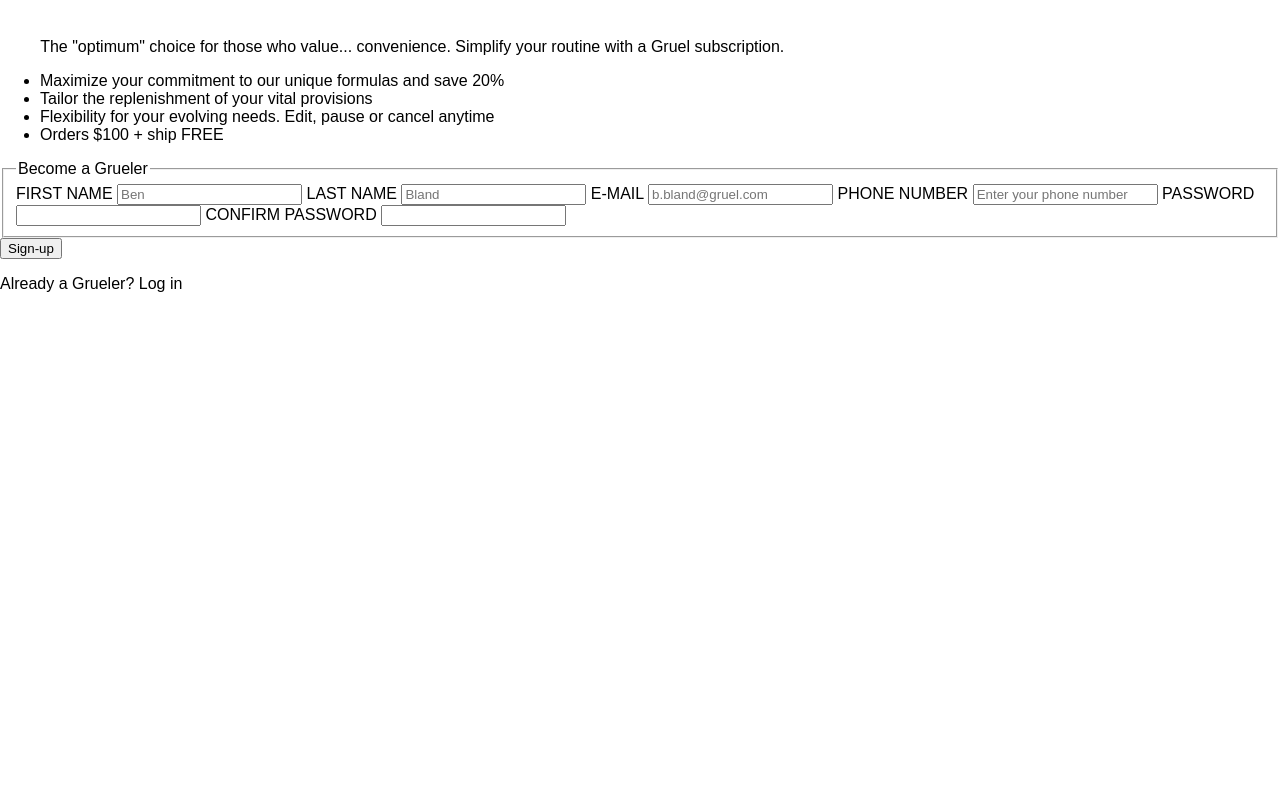
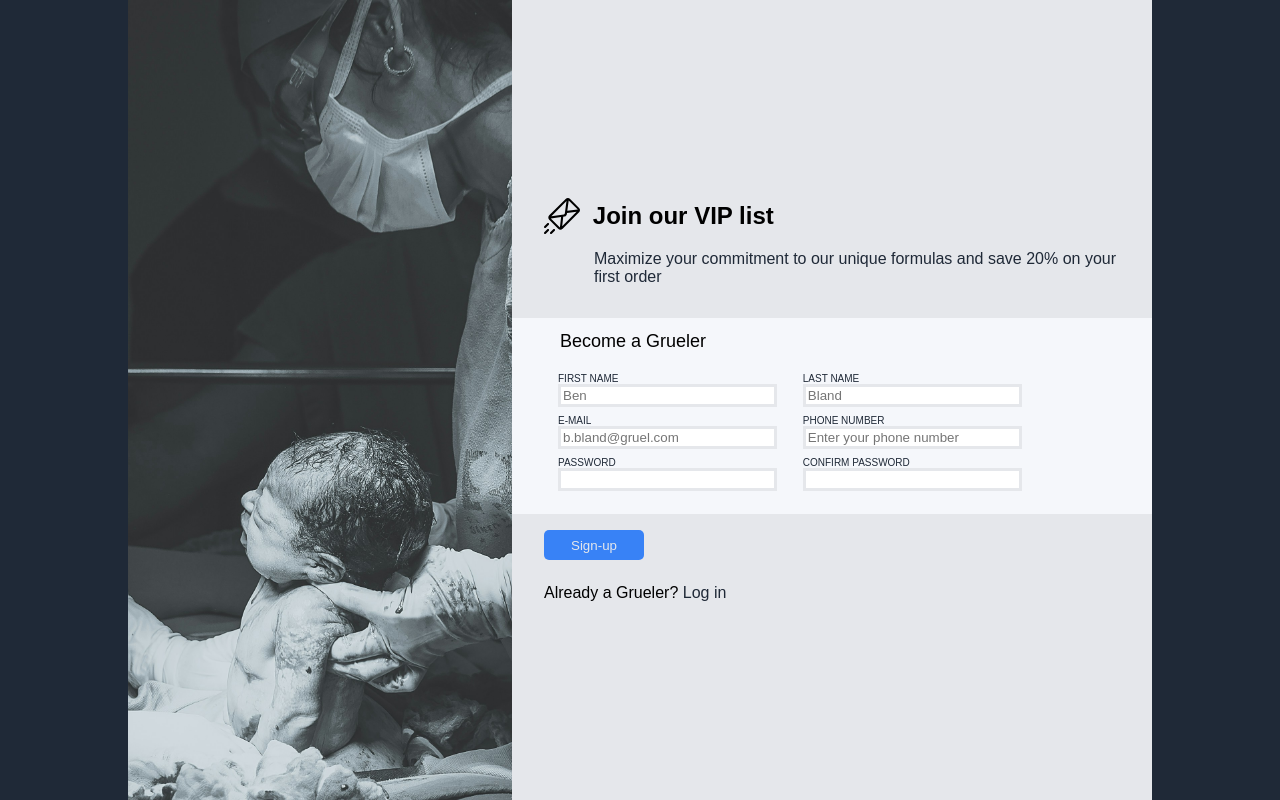
Before and after one commit to Durounseki/odin-landing-page, a plain HTML site: page pages/sign-up.html in a window 1280 px wide. Drawn offline with Linux system fonts and the light colour scheme; a script that the page names is missing.

Commit message:
Style sign-up page

```diff
--- a/pages/sign-up.html
+++ b/pages/sign-up.html
@@ -8,42 +8,59 @@
     <script src="../scripts/sign-up-script.js" defer></script>
 </head>
 <body>
-    <div>
-        <div class="side-image"></div>
-        <div>
-            <div>
+    <div id="page-wrapper">
+        <div id="side-image"></div>
+        <div id="text-container">
+            <div id="call-for-action">
+                <h1>
+                    <svg xmlns="http://www.w3.org/2000/svg" width="36" height="36"><path d="M 4.784 31.216 C 4.372 30.804 3.705 30.804 3.293 31.216 L 0.309 34.199 C -0.103 34.611 -0.103 35.279 0.309 35.691 C 0.721 36.103 1.389 36.103 1.801 35.691 L 4.784 32.708 C 5.196 32.296 5.196 31.628 4.784 31.216 Z M 10.751 31.216 C 10.339 30.804 9.672 30.804 9.26 31.216 L 6.276 34.199 C 5.864 34.611 5.864 35.279 6.276 35.691 C 6.688 36.103 7.356 36.103 7.768 35.691 L 10.751 32.708 C 11.163 32.296 11.163 31.628 10.751 31.216 Z M 4.784 25.249 C 4.372 24.837 3.705 24.837 3.293 25.249 L 0.309 28.232 C -0.103 28.644 -0.103 29.312 0.309 29.724 C 0.721 30.136 1.389 30.136 1.801 29.724 L 4.784 26.741 C 5.196 26.329 5.196 25.661 4.784 25.249 Z M 35.075 9.876 L 26.124 0.925 C 24.89 -0.309 22.882 -0.308 21.649 0.925 L 5.24 17.335 C 4.01 18.564 3.998 20.568 5.24 21.81 L 14.19 30.76 C 15.427 31.997 17.429 31.997 18.665 30.76 L 35.075 14.351 C 36.306 13.119 36.31 11.112 35.075 9.876 Z M 22.495 3.063 L 20.817 15.597 C 20.754 16.068 20.382 16.44 19.912 16.503 L 7.377 18.181 Z M 15.926 29.451 C 15.836 29.402 15.754 29.341 15.682 29.269 L 6.8 20.387 L 17.087 19.01 Z M 18.181 28.261 L 19.241 18.721 L 20.192 18.594 C 21.602 18.405 22.719 17.288 22.908 15.877 L 23.035 14.927 L 32.576 13.867 Z M 23.324 12.772 L 24.701 2.486 L 33.583 11.368 C 33.655 11.44 33.716 11.522 33.765 11.612 Z" fill="rgb(0, 0, 0)"></path></svg>
+                    Join our VIP list
+                </h1>
                 <p>
-                    <svg xmlns="http://www.w3.org/2000/svg" width="36" height="36"><path d="M 4.784 31.216 C 4.372 30.804 3.705 30.804 3.293 31.216 L 0.309 34.199 C -0.103 34.611 -0.103 35.279 0.309 35.691 C 0.721 36.103 1.389 36.103 1.801 35.691 L 4.784 32.708 C 5.196 32.296 5.196 31.628 4.784 31.216 Z M 10.751 31.216 C 10.339 30.804 9.672 30.804 9.26 31.216 L 6.276 34.199 C 5.864 34.611 5.864 35.279 6.276 35.691 C 6.688 36.103 7.356 36.103 7.768 35.691 L 10.751 32.708 C 11.163 32.296 11.163 31.628 10.751 31.216 Z M 4.784 25.249 C 4.372 24.837 3.705 24.837 3.293 25.249 L 0.309 28.232 C -0.103 28.644 -0.103 29.312 0.309 29.724 C 0.721 30.136 1.389 30.136 1.801 29.724 L 4.784 26.741 C 5.196 26.329 5.196 25.661 4.784 25.249 Z M 35.075 9.876 L 26.124 0.925 C 24.89 -0.309 22.882 -0.308 21.649 0.925 L 5.24 17.335 C 4.01 18.564 3.998 20.568 5.24 21.81 L 14.19 30.76 C 15.427 31.997 17.429 31.997 18.665 30.76 L 35.075 14.351 C 36.306 13.119 36.31 11.112 35.075 9.876 Z M 22.495 3.063 L 20.817 15.597 C 20.754 16.068 20.382 16.44 19.912 16.503 L 7.377 18.181 Z M 15.926 29.451 C 15.836 29.402 15.754 29.341 15.682 29.269 L 6.8 20.387 L 17.087 19.01 Z M 18.181 28.261 L 19.241 18.721 L 20.192 18.594 C 21.602 18.405 22.719 17.288 22.908 15.877 L 23.035 14.927 L 32.576 13.867 Z M 23.324 12.772 L 24.701 2.486 L 33.583 11.368 C 33.655 11.44 33.716 11.522 33.765 11.612 Z" fill="rgb(255, 255, 255)"></path></svg>
-                    The "optimum" choice for those who value...  convenience.
-                    Simplify your routine with a Gruel subscription.
-                    <ul>
-                        <li>Maximize your commitment to our unique formulas and save 20%</li>
-                        <li>Tailor the replenishment of your vital provisions</li>
-                        <li>Flexibility for your evolving needs. Edit, pause or cancel anytime</li>
-                        <li>Orders $100 + ship FREE</li>
-                    </ul>
-
+                    Maximize your commitment to our unique formulas and save 20% on your first order
                 </p>
             </div>
-            <div>
+            <div id="form-container">
                 <form action="javascript:void(0);" method="POST" id="sign-up-form">
-                    <fieldset>
+                    <div id="details-container">
+                        <fieldset id="details">
                             <legend>Become a Grueler</legend>
+                            <div class="field">
+                                <div class="input-group">
                                     <label for="first-name">FIRST NAME</label>
                                     <input type="text" name="first-name" id="first-name" placeholder="Ben" required minlength="1" maxlength="30">
+                                </div>
+                                <div class="input-group">
                                     <label for="last-name">LAST NAME</label>
                                     <input type="text" name="last-name" id="last-name" placeholder="Bland" required minlength="1" maxlength="30">
+                                </div>
+                            </div>
+                            <div class="field">
+                                <div class="input-group">
                                     <label for="email">E-MAIL</label>
                                     <input type="email" name="email" id="email" placeholder="b.bland@gruel.com" required>
+                                </div>
+                                <div class="input-group">
                                     <label for="phone-number">PHONE NUMBER</label>
                                     <input type="tel" name="phone-number" id="phone-number" placeholder="Enter your phone number">
+                                </div>
+                            </div>
+                            <div class="field">
+                                <div class="input-group">
                                     <label for="password">PASSWORD</label>
                                     <input type="password" name="password" id="password" required>
+                                </div>
+                                <div class="input-group">
                                     <label for="password2">CONFIRM PASSWORD</label>
                                     <input type="password" name="password2" id="password2" required>
+                                </div>
+                            </div>
                         </fieldset>
+                    </div>
+                    <div id="signup-container">
                         <button type="submit" id="sign-up">Sign-up</button>
                         <p id="login-message">Already a Grueler? <a id="log-in">Log in</a></p>
+                    </div>
                 </form>
             </div>
         </div>
--- a/styles/index-style.css
+++ b/styles/index-style.css
@@ -180,7 +180,6 @@ ul{
     white-space: nowrap;
     align-self: center;
     background-color: #3882f6;
-    border-color: #E5E7EB;
     color: #E5E7EB;
     border-radius: 5px;
     border: 2px solid #E5E7EB;
@@ -207,3 +206,8 @@ ul{
     height: 2vh;
     filter: invert(90%);
 }
+
+a{
+    text-decoration: none;
+    color: #e5e7eb;
+}
--- a/styles/sign-up-style.css
+++ b/styles/sign-up-style.css
@@ -1,11 +1,119 @@
-root{
+:root{
     --dark-blue: #1f2937;
 }
+
 body{
-    display: flex;
-    min-height: 100vh;
-    flex-direction: column;
+    height: 100vh;
     font-family: 'Moderne Sans', sans-serif;
     margin: 0;
-    background-color: var(--dark-blue);
+    border: 0;
+    padding: 0;
+    background: var(--dark-blue);
 }
+
+#page-wrapper{
+    display: flex;
+    padding: 0 10vw;
+}
+
+#side-image{
+    width: 30vw;
+    height: 100vh;
+    overflow: hidden;
+    background-image: url("../images/patricia-prudente--P2djqAwM8U-unsplash.jpg");
+    background-size: cover;
+    background-repeat: no-repeat;
+    background-position: 60% 0;
+}
+
+#text-container{
+    display: flex;
+    flex:1;
+    flex-direction: column;
+    justify-content: center;
+    align-items: center;
+    background-color: #E5E7EB;
+}
+
+#call-for-action{
+    padding: 0 5%;
+    margin-bottom: 2vh;
+}
+
+#call-for-action h1{
+    display: flex;
+    align-items: center;
+    font-size: 24px;
+    gap: 1vw;
+}
+
+#call-for-action p{
+    padding-left: 50px;
+    color: #1f2937;
+}
+
+#form-container{
+    width: 100%;
+}
+
+#details-container{
+    width: 90%;
+    padding: 2% 5%;
+    background-color: #f5f7fb;
+    margin-bottom: 2vh;
+}
+
+#details{
+    border: none;
+    display: flex;
+    flex-direction: column;
+    gap: 1vh;
+    justify-content: center;
+}
+
+.field{
+    display: flex;
+    justify-content: left;
+    gap: 2vw;
+}
+
+.input-group{
+    display: flex;
+    flex-direction: column;
+    width: 40%;
+}
+
+input{
+    border: solid #E5E7EB;
+}
+
+legend{
+    font-size: 18px;
+    margin-bottom: 2vh;
+}
+
+label{
+    font-size: 10px;
+    color: #1f2937;
+}
+
+#signup-container{
+    display: flex;
+    flex-direction: column;
+    gap:1vh;
+    padding: 0 5%;
+}
+
+#sign-up{
+    width: 100px;
+    height: 30px;
+    background-color: #3882f6;
+    color: #E5E7EB;
+    border-radius: 5px;
+    border: none;
+    padding: 5px 10px;
+}
+
+a{
+    color: #1f2937;
+}
```
Also changed, not shown: images/patricia-prudente--P2djqAwM8U-unsplash.jpg (added). Lines whose indentation alone changed are shown as unchanged.
